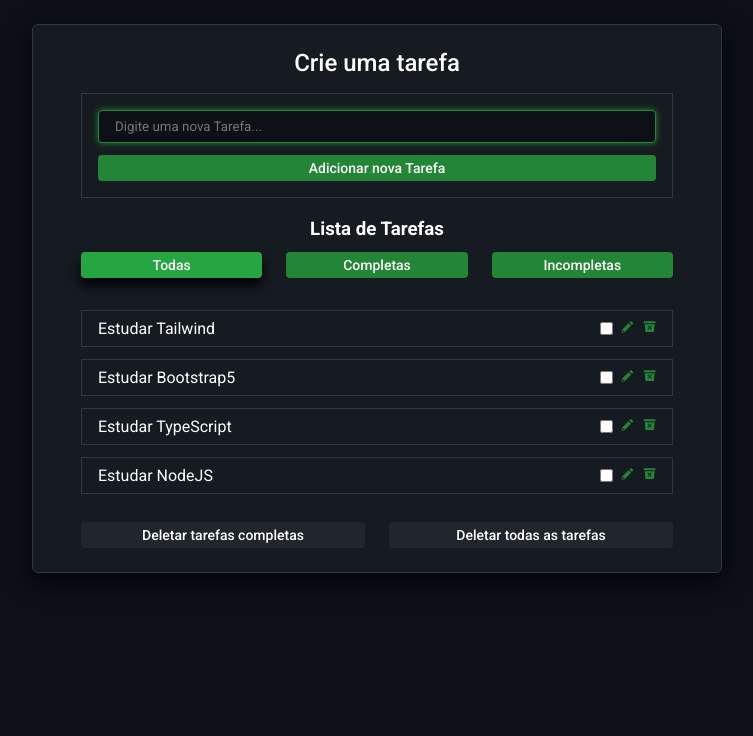
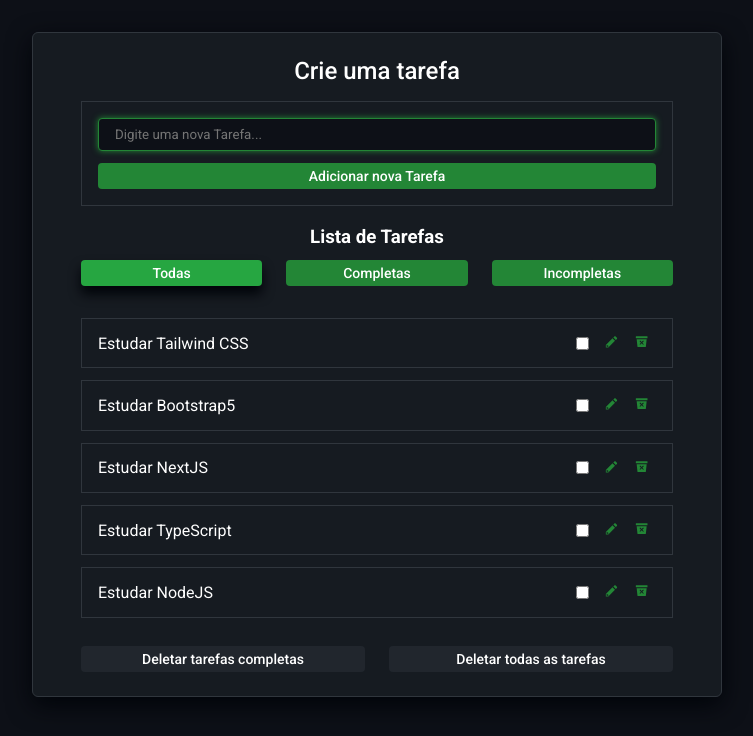
Before and after one commit to LucasBargas/todo_list, a React (Create React App) app: page / in a window 1280 px wide. Shown: the top 736 px of the page, without its empty margins (263-1016 px from the left). Built offline with nearby package versions, Linux system fonts and the light colour scheme.

Commit message:
ThemeProvider atualizado

```diff
--- a/src/components/Button/Button.styles.js
+++ b/src/components/Button/Button.styles.js
@@ -1,4 +1,4 @@
-import styled, { css } from 'styled-components';
+import styled from 'styled-components';
 
 const DefaultButton = styled.button`
   display: block;
@@ -10,9 +10,7 @@ const DefaultButton = styled.button`
   transition: .2s;
   border-radius: 4px;
   box-shadow: transparent 0px 0px, transparent 0px 0px;
-  ${({ theme }) => css`
-    color: ${theme.colors.LightColor};
-  `}
+  color: ${({ theme }) => theme.colors.LightColor};
 
   &:hover {
     background: ${({ bgHover }) => bgHover};
--- a/src/components/Input/Input.styles.js
+++ b/src/components/Input/Input.styles.js
@@ -1,20 +1,17 @@
-import styled, { css } from 'styled-components';
+import styled from 'styled-components';
 
 const DefaultInput = styled.input`
   display: block;
   width: 100%;
   padding: .5rem 1rem;
   border-radius: 4px;
-  ${({ theme }) => css`
-    background: ${theme.colors.PrimaryColor};
-    color: ${theme.colors.LightColor};
-  `}
+  background: ${({ theme }) => theme.colors.PrimaryColor};
+  color: ${({ theme }) => theme.colors.LightColor};
+  border: 1px solid transparent;
 
   &:focus {
-    ${({ theme }) => css`
-      box-shadow: 0px 0px 6px 0px ${theme.colors.GreenColor};
-      border: 1px solid ${theme.colors.GreenColor};
-    `}
+    border-color: ${({ theme }) => theme.colors.GreenColor};;
+    box-shadow: 0px 0px 6px 0px ${({ theme }) => theme.colors.GreenColor};
   }
 `;
 
--- a/src/components/Modal/Modal.styles.js
+++ b/src/components/Modal/Modal.styles.js
@@ -1,11 +1,11 @@
-import styled, { css, keyframes } from 'styled-components';
+import styled, { keyframes } from 'styled-components';
 
 const modalAnimation = keyframes`
-  from{
+  from {
     opacity: 0;
     transform: translateY(-50px);
   }
-  to{
+  to {
     opacity: 1;
     transform: translateY(0);
   }
@@ -33,10 +33,8 @@ export const ModalArea = styled.div`
   box-shadow: 0 8px 24px #010409;
   border-radius: 6px;
   animation: ${modalAnimation} .4s forwards;
-  ${({ theme }) => css`
-    background: ${theme.colors.SecondaryColor};
-    border: 1px solid ${theme.colors.BorderColor};
-  `}
+  background: ${({ theme }) => theme.colors.SecondaryColor};
+  border: 1px solid ${({ theme }) => theme.colors.BorderColor};
 
   @media (max-width: 480px) {
     max-width: none;
@@ -56,9 +54,7 @@ export const CloseModal = styled.div`
     width: 40px;
     font-size: 1.5rem;
     background: transparent;
-    ${({ theme }) => css`
-      color: ${theme.colors.LightColor};
-    `}
+    color: ${({ theme }) => theme.colors.LightColor};
   }
 `;
 
--- a/src/pages/HomePage/CreateTask/CreateTask.styles.js
+++ b/src/pages/HomePage/CreateTask/CreateTask.styles.js
@@ -1,11 +1,9 @@
-import styled, { css } from "styled-components";
+import styled from "styled-components";
 
 export const CreateTaskContainer = styled.div`
   margin-top: 1rem;
   padding: 1rem;
-  ${({ theme }) => css`
-    border: 1px solid ${theme.colors.BorderColor};
-  `}
+  border: 1px solid ${({ theme }) => theme.colors.BorderColor};
 `;
 
 export const CreateTaskForm = styled.form`
--- a/src/pages/HomePage/Homepage.js
+++ b/src/pages/HomePage/Homepage.js
@@ -5,8 +5,9 @@ import List from './List/List';
 
 const Homepage = () => {
   const defaulTasks = [
-    { task: 'Estudar Tailwind', defaultCategory: 'all', category: 'todo' },
+    { task: 'Estudar Tailwind CSS', defaultCategory: 'all', category: 'todo' },
     { task: 'Estudar Bootstrap5', defaultCategory: 'all', category: 'todo' },
+    { task: 'Estudar NextJS', defaultCategory: 'all', category: 'todo' },
     { task: 'Estudar TypeScript', defaultCategory: 'all', category: 'todo' },
     { task: 'Estudar NodeJS', defaultCategory: 'all', category: 'todo' },
   ];
--- a/src/pages/HomePage/Homepage.styles.js
+++ b/src/pages/HomePage/Homepage.styles.js
@@ -1,17 +1,15 @@
-import styled, { css } from "styled-components";
+import styled from "styled-components";
 
 export const TodoListContainer = styled.section`
   width: 100%;
   max-width: calc(690px + 2rem);
   margin: 0 auto;
-  padding: 1.5rem 1rem;
+  padding: 2rem 1rem;
 `;
 
 export const TodoListArea = styled.div`
-  ${({ theme }) => css`
-    background: ${theme.colors.SecondaryColor};
-    border: 1px solid ${theme.colors.BorderColor};
-  `}
+  background: ${({ theme }) => theme.colors.SecondaryColor};
+  border: 1px solid ${({ theme }) => theme.colors.BorderColor};
   padding: 1.5rem 3rem;
   box-shadow: 0 8px 24px #010409;
   border-radius: 6px;
@@ -24,8 +22,6 @@ export const TodoListArea = styled.div`
     text-align: center;
     font-size: 1.5rem;
     font-weight: 500;
-    ${({ theme }) => css`
-      color: ${theme.colors.LightColor};
-    `}
+    color: ${({ theme }) => theme.colors.LightColor};
   }
 `;
--- a/src/pages/HomePage/List/List.styles.js
+++ b/src/pages/HomePage/List/List.styles.js
@@ -1,4 +1,4 @@
-import styled, { css, keyframes } from 'styled-components';
+import styled, { keyframes } from 'styled-components';
 
 const animationList = keyframes`
   to {
@@ -11,9 +11,7 @@ export const ListContainer = styled.div`
 
   h3 {
     text-align: center;
-    ${({ theme }) => css`
-      color: ${theme.colors.LightColor};
-    `}
+    color: ${({ theme }) => theme.colors.LightColor};
   }
 `;
 
@@ -33,9 +31,7 @@ export const ButtonsFilter = styled.div`
   button {
     &.active {
       box-shadow: 0 8px 12px #010409;
-      ${({ theme }) => css`
-        background: ${theme.colors.GreenColorHover};
-      `}
+      background: ${({ theme }) => theme.colors.GreenColorHover};
 
       @media (max-width: 380px) {
         box-shadow: 0 12px 20px #010409;
@@ -46,9 +42,7 @@ export const ButtonsFilter = styled.div`
       cursor: no-drop;
 
       &:hover {
-        ${({ theme }) => css`
-          background: ${theme.colors.GreenColor};
-        `}
+        background: ${({ theme }) => theme.colors.GreenColor};
       }
     }
   }
@@ -65,16 +59,18 @@ export const TasksContainer = styled.ul`
     gap: .5rem;
     opacity: 0;
     padding: .5rem 1rem;
-    ${({ theme }) => css`
-      border: 1px solid ${theme.colors.BorderColor};
-    `}
+    border: 1px solid ${({ theme }) => theme.colors.BorderColor};
 
     &:not(:last-of-type) {
       margin-bottom: .75rem;
     }
 
-    span {
+    span, input {
       display: inline-block;
+    }
+
+    input {
+      margin: 0 .5rem;
     }
   }
 
@@ -87,15 +83,13 @@ export const TasksContainer = styled.ul`
 export const TaskButtons = styled.div`
   display: flex;
   align-items: center;
-  gap: .5rem;
   opacity: 0;
   animation: ${animationList} forwards .4s;
 
   button {
     background: transparent;
-    ${({ theme }) => css`
-      color: ${theme.colors.GreenColor};
-    `}
+    padding: .5rem .5rem;
+    color: ${({ theme }) => theme.colors.GreenColor};
   }
 `;
 
--- a/src/styles/GlobalStyles.js
+++ b/src/styles/GlobalStyles.js
@@ -1,4 +1,4 @@
-import { createGlobalStyle, css } from 'styled-components';
+import { createGlobalStyle } from 'styled-components';
 
 const GlobalStyles = createGlobalStyle`
   * {
@@ -14,18 +14,14 @@ const GlobalStyles = createGlobalStyle`
   }
 
   body {
-    ${({ theme }) => css`
-      background: ${theme.colors.PrimaryColor};
-      color: ${theme.colors.LightColor};
-      font-family: ${theme.fonts.Roboto};
-    `}
+    background: ${({ theme }) => theme.colors.PrimaryColor};
+    color: ${({ theme }) => theme.colors.LightColor};
+    font-family: ${({ theme }) => theme.fonts.Roboto};
 
     button, input {
       outline: none;
       border: none;
-      ${({ theme }) => css`
-      font-family: ${theme.fonts.Roboto};
-    `}
+      font-family: ${({ theme }) => theme.fonts.Roboto};
     }
 
     button {
```
Also changed, not shown: src/styles/Theme.js (line endings or trailing spaces).
